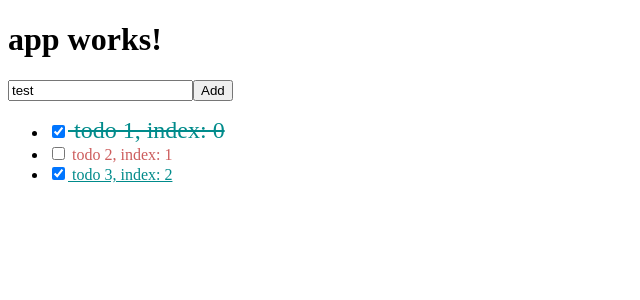
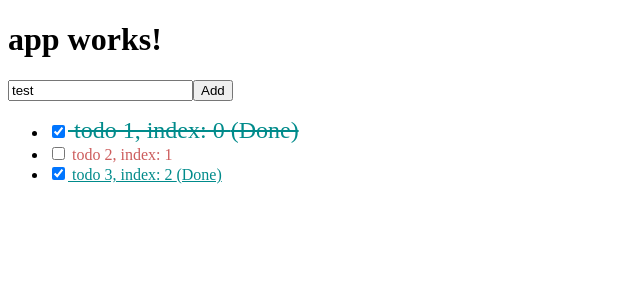
Before and after one commit to wellwind/Angular2Demo, an Angular app: page / in a window 1280 px wide. Shown: the top 300 px of the page, without its empty margins (0-640 px from the left). Built offline with nearby package versions, Linux system fonts and the light colour scheme.

Commit message:
練習使用ngIf

```diff
--- a/src/app/todo-items/todo-items.component.html
+++ b/src/app/todo-items/todo-items.component.html
@@ -8,6 +8,7 @@
       <label [ngClass]="{del: item.done === true, first: first, last: last, even: even, odd: odd}">
         <input type="checkbox" checked="{{item.done === true ? 'checked' : ''}}" (click)="todoService.changeStatus(item)" id="item_{{item.id}}" />
           {{item.text}}, index: {{index}}
+          <span *ngIf="item.done">(Done)</span>
       </label>
     </li>
   </ul>
```
